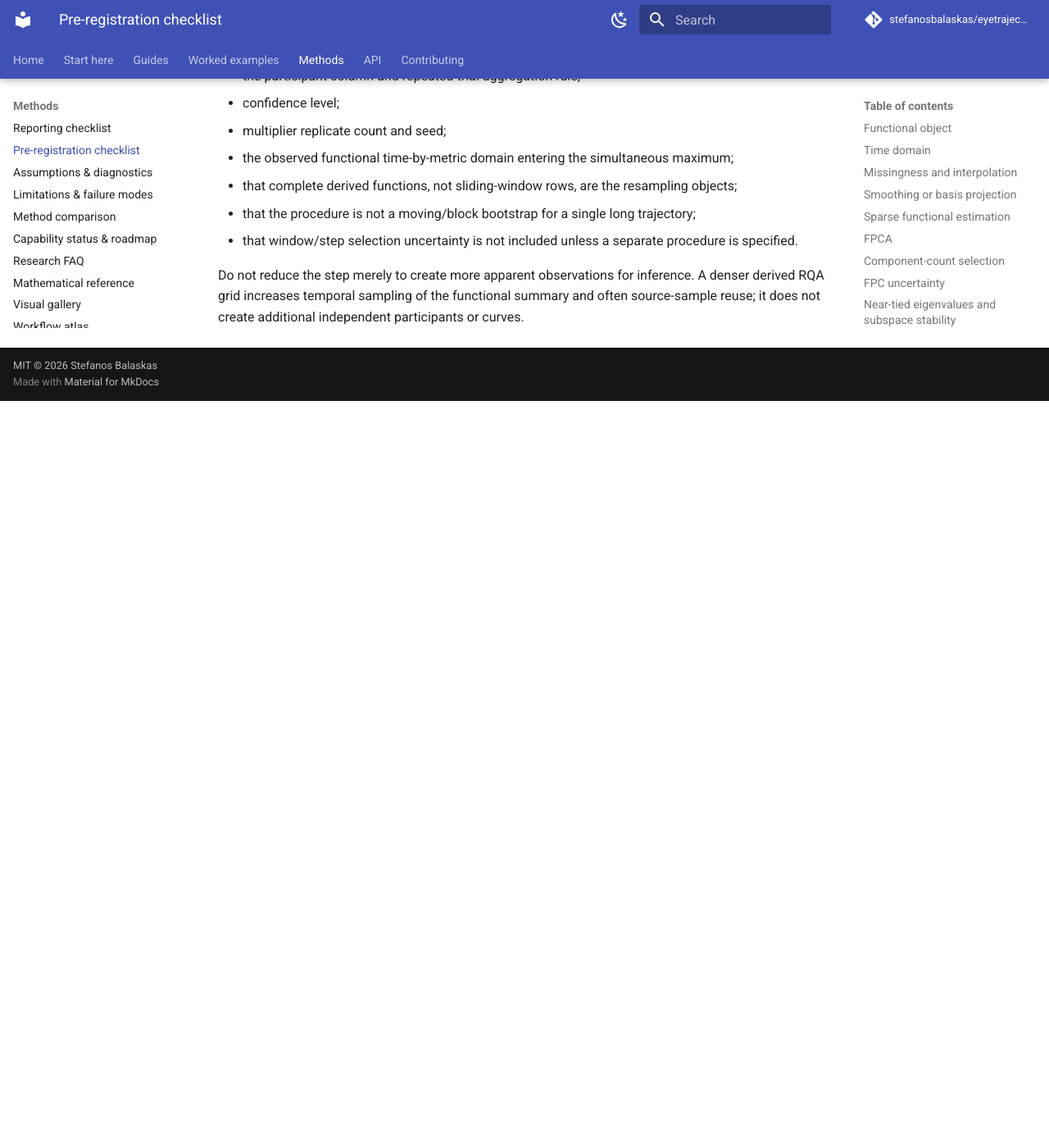
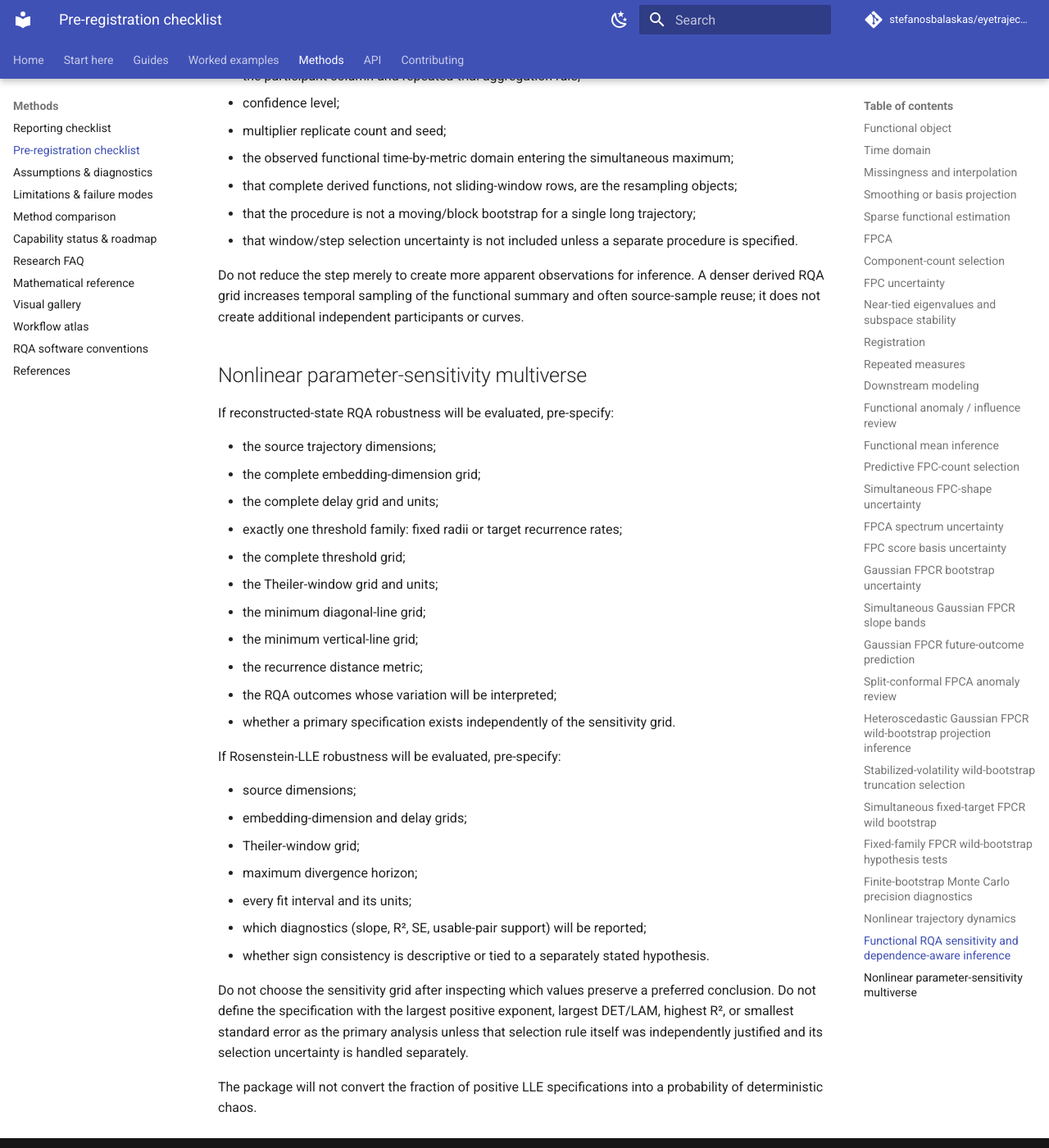
Before and after one commit to stefanosbalaskas/eyetrajectoriespy, an MkDocs documentation site: the page built from docs/methods/preregistration.md, in a window 1280 px wide and 1400 px high, scrolled down 14012 px. Shown: the whole window at 82% size. Built offline with MkDocs 1.6.1 and Material for MkDocs 9.7.7, drawn with Linux system fonts in a browser that asks for light colours; comment, search, counter and statistics services are not loaded; before the commit the page ends 14501 px from its top, so only the background shows below that.

Commit message:
Add nonlinear sensitivity preregistration contract

```diff
--- a/docs/methods/preregistration.md
+++ b/docs/methods/preregistration.md
@@ -459,3 +459,34 @@ For a functional RQA mean band, additionally pre-specify:
 - that window/step selection uncertainty is not included unless a separate procedure is specified.
 
 Do not reduce the step merely to create more apparent observations for inference. A denser derived RQA grid increases temporal sampling of the functional summary and often source-sample reuse; it does not create additional independent participants or curves.
+
+
+## Nonlinear parameter-sensitivity multiverse
+
+If reconstructed-state RQA robustness will be evaluated, pre-specify:
+
+- the source trajectory dimensions;
+- the complete embedding-dimension grid;
+- the complete delay grid and units;
+- exactly one threshold family: fixed radii or target recurrence rates;
+- the complete threshold grid;
+- the Theiler-window grid and units;
+- the minimum diagonal-line grid;
+- the minimum vertical-line grid;
+- the recurrence distance metric;
+- the RQA outcomes whose variation will be interpreted;
+- whether a primary specification exists independently of the sensitivity grid.
+
+If Rosenstein-LLE robustness will be evaluated, pre-specify:
+
+- source dimensions;
+- embedding-dimension and delay grids;
+- Theiler-window grid;
+- maximum divergence horizon;
+- every fit interval and its units;
+- which diagnostics (slope, R², SE, usable-pair support) will be reported;
+- whether sign consistency is descriptive or tied to a separately stated hypothesis.
+
+Do not choose the sensitivity grid after inspecting which values preserve a preferred conclusion. Do not define the specification with the largest positive exponent, largest DET/LAM, highest R², or smallest standard error as the primary analysis unless that selection rule itself was independently justified and its selection uncertainty is handled separately.
+
+The package will not convert the fraction of positive LLE specifications into a probability of deterministic chaos.
```
